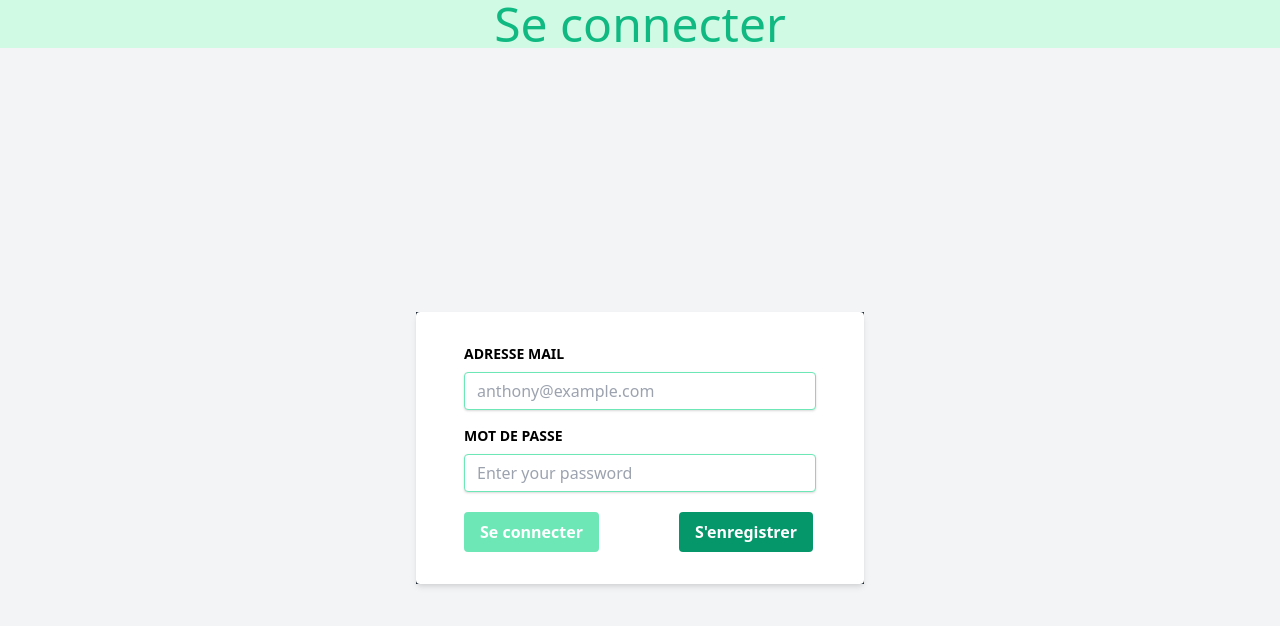
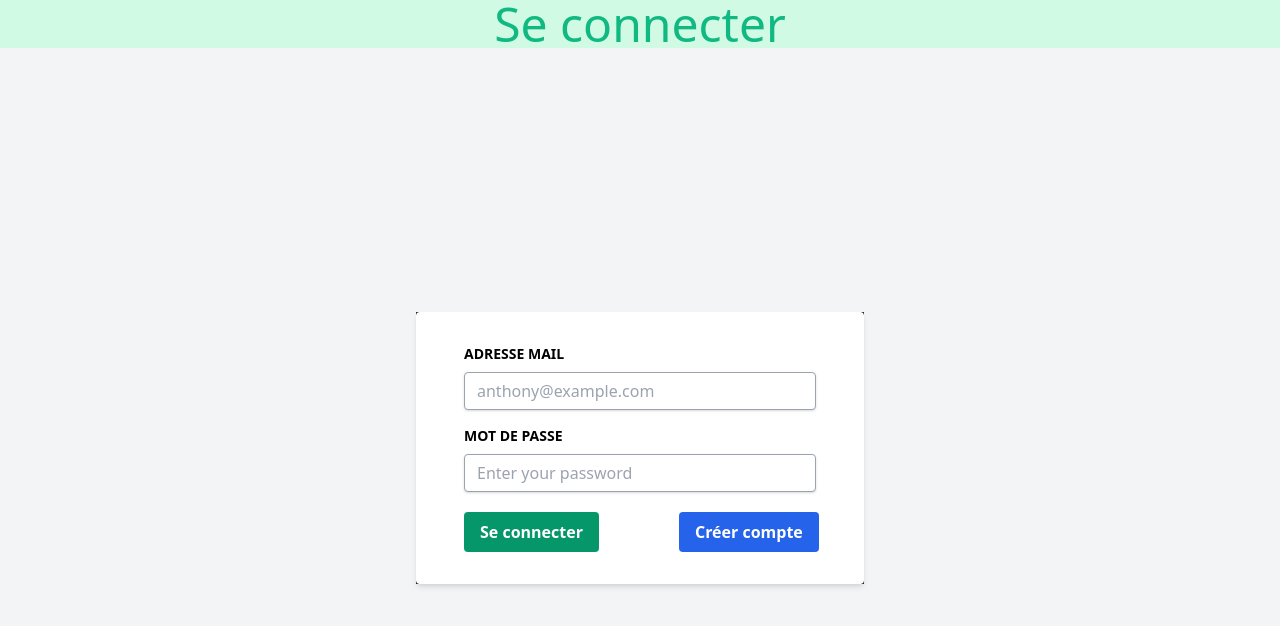
Before and after one commit to Anthony-Verges/firebase-website, a React (Create React App) app: page /login in a window 1280 px wide. Shown: the top 626 px of the page. Built offline with nearby package versions, Linux system fonts and the light colour scheme.

Commit message:
first request get with firebase and react js

```diff
--- a/public/index.html
+++ b/public/index.html
@@ -24,7 +24,7 @@
       work correctly both with client-side routing and a non-root public URL.
       Learn how to configure a non-root public URL by running `npm run build`.
     -->
-    <title>React App</title>
+    <title>Firebase Website App</title>
   </head>
   <body>
     <noscript>You need to enable JavaScript to run this app.</noscript>
--- a/src/components/Home.jsx
+++ b/src/components/Home.jsx
@@ -1,13 +1,35 @@
-import { useContext } from "react";
+import { db } from "../Firebase/config";
+import { AuthContext } from "../context/AuthContext";
+import { useContext, useState, useEffect } from "react";
 import { useHistory } from "react-router-dom";
-import { AuthContext } from "../context/AuthContext";
 
 const Home = () => {
   const history = useHistory();
+
   const Auth = useContext(AuthContext);
+
+  const [persons, setPersons] = useState([]);
+  const [loading, setLoading] = useState(true);
+
+  useEffect(() => {
+    db.collection("utilisateurs")
+      .get()
+      .then((snapshot) => {
+        let items = [];
+        snapshot.docs.forEach((doc) => {
+          items.push(doc.data());
+        });
+        setPersons(items);
+        setLoading(false);
+      });
+  }, []);
+
+  if (loading) {
+    return <div>Chargement...</div>;
+  }
   return (
     <div>
-      <h1>Hello World</h1>
+      <h1 className="text-center">Hello World</h1>
       <button
         className="ml-4 mt-1 bg-green-300 hover:bg-green-700 text-white font-bold py-2 px-4 rounded focus:outline-none focus:shadow-outline"
         type="button"
@@ -18,6 +40,16 @@ const Home = () => {
       >
         Se déconnecter
       </button>
+      {persons.map((person) => (
+        <div key={person.id}>
+          <h2>
+            {person.prénom} - {person.nom}
+          </h2>
+          <p>
+            {person.email} - {person.telephone}
+          </p>
+        </div>
+      ))}
     </div>
   );
 };
--- a/src/components/auth/Login.jsx
+++ b/src/components/auth/Login.jsx
@@ -43,7 +43,7 @@ const Login = () => {
                 type="email"
                 name="email"
                 id="email"
-                className="shadow appearance-none border rounded w-full py-2 px-3 text-gray-700 leading-tight focus:outline-none focus:shadow-outline border-green-300 "
+                className="shadow appearance-none border rounded w-full py-2 px-3 text-gray-700 leading-tight focus:outline-none focus:shadow-outline border-gray-400 "
                 placeholder="anthony@example.com"
                 onChange={(e) => {
                   setEmail(e.target.value);
@@ -62,7 +62,7 @@ const Login = () => {
                 type="password"
                 name="password"
                 id="password"
-                className="shadow appearance-none border rounded w-full py-2 px-3 text-gray-700 leading-tight focus:outline-none focus:shadow-outline border-green-300"
+                className="shadow appearance-none border rounded w-full py-2 px-3 text-gray-700 leading-tight focus:outline-none focus:shadow-outline border-gray-400"
                 placeholder="Enter your password"
                 onChange={(e) => {
                   setPassword(e.target.value);
@@ -72,17 +72,17 @@ const Login = () => {
             </div>
             <div>
               <button
-                className="ml-4 mt-1 bg-green-300 hover:bg-green-700 text-white font-bold py-2 px-4 rounded focus:outline-none focus:shadow-outline"
+                className="ml-4 mt-1 bg-green-600 hover:bg-green-800 text-white font-bold py-2 px-4 rounded focus:outline-none focus:shadow-outline"
                 type="submit"
               >
                 Se connecter
               </button>
               <Link to="/">
                 <button
-                  className="ml-20 mt-1 bg-green-600 hover:bg-green-800 text-white font-bold py-2 px-4 rounded focus:outline-none focus:shadow-outline"
+                  className="ml-20 mt-1 bg-blue-600 hover:bg-blue-800 text-white font-bold py-2 px-4 rounded focus:outline-none focus:shadow-outline"
                   type="button"
                 >
-                  S'enregistrer
+                  Créer compte
                 </button>
               </Link>
             </div>
--- a/src/components/auth/Signup.jsx
+++ b/src/components/auth/Signup.jsx
@@ -41,7 +41,7 @@ const Signup = () => {
                 type="email"
                 name="email"
                 id="upemail"
-                className="shadow appearance-none border rounded w-full py-2 px-3 text-gray-700 leading-tight focus:outline-none focus:shadow-outline border-green-300 "
+                className="shadow appearance-none border rounded w-full py-2 px-3 text-gray-700 leading-tight focus:outline-none focus:shadow-outline border-gray-400 "
                 placeholder="anthony@example.com"
                 onChange={(e) => {
                   setEmail(e.target.value);
@@ -60,7 +60,7 @@ const Signup = () => {
                 type="password"
                 name="password"
                 id="uppassword"
-                className="shadow appearance-none border rounded w-full py-2 px-3 text-gray-700 leading-tight focus:outline-none focus:shadow-outline border-green-300"
+                className="shadow appearance-none border rounded w-full py-2 px-3 text-gray-700 leading-tight focus:outline-none focus:shadow-outline border-gray-400"
                 placeholder="Enter your password"
                 onChange={(e) => {
                   setPassword(e.target.value);
@@ -70,7 +70,7 @@ const Signup = () => {
             </div>
             <div>
               <button
-                className="ml-4 mt-1 bg-green-300 hover:bg-green-700 text-white font-bold py-2 px-4 rounded focus:outline-none focus:shadow-outline"
+                className="ml-4 mt-1 bg-blue-600 hover:bg-green-800 text-white font-bold py-2 px-4 rounded focus:outline-none focus:shadow-outline"
                 type="submit"
               >
                 S'enregistrer
```
